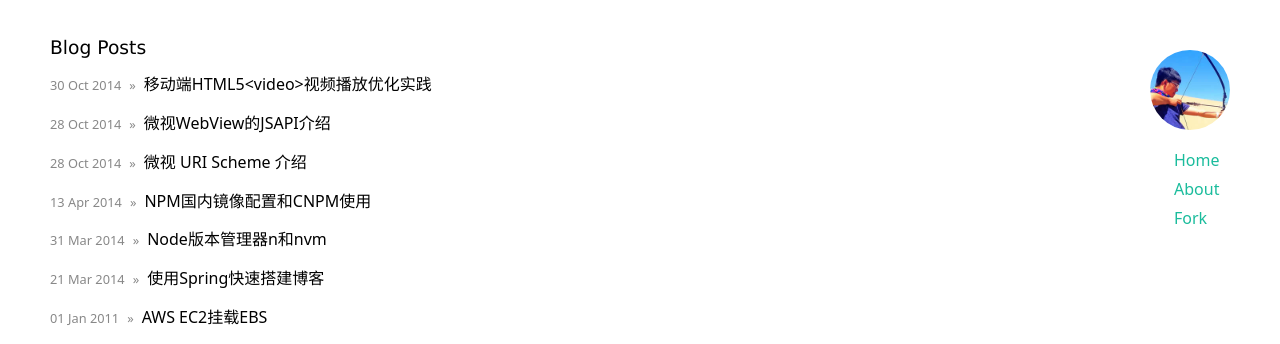
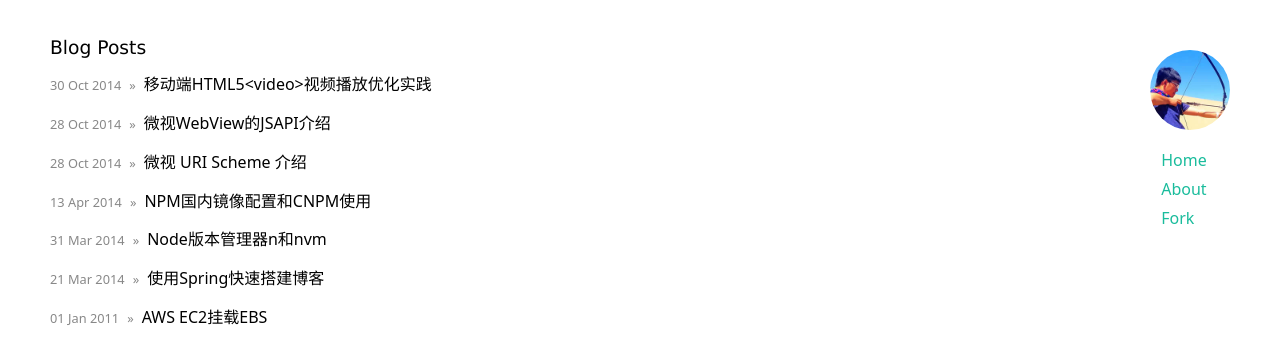
Before and after one commit to zhaoda/zhaoda.github.io, a Jekyll site: the page built from index.html, in a window 1280 px wide. Shown: the top 344 px of the page. Built offline with Jekyll 4.4.1, drawn with Linux system fonts in a browser that asks for light colours; Markdown is read by kramdown in place of the engine named in the settings; comment, search, counter and statistics services are not loaded.

Commit message:
微调右侧边栏样式

```diff
--- a/_sass/_base.scss
+++ b/_sass/_base.scss
@@ -140,7 +140,7 @@ table {
 
         ul {
             display: block;
-            margin: 1rem 0 0 1rem;
+            margin: 1rem 0 0 .2rem;
 
             li {
                 display: block;
```
